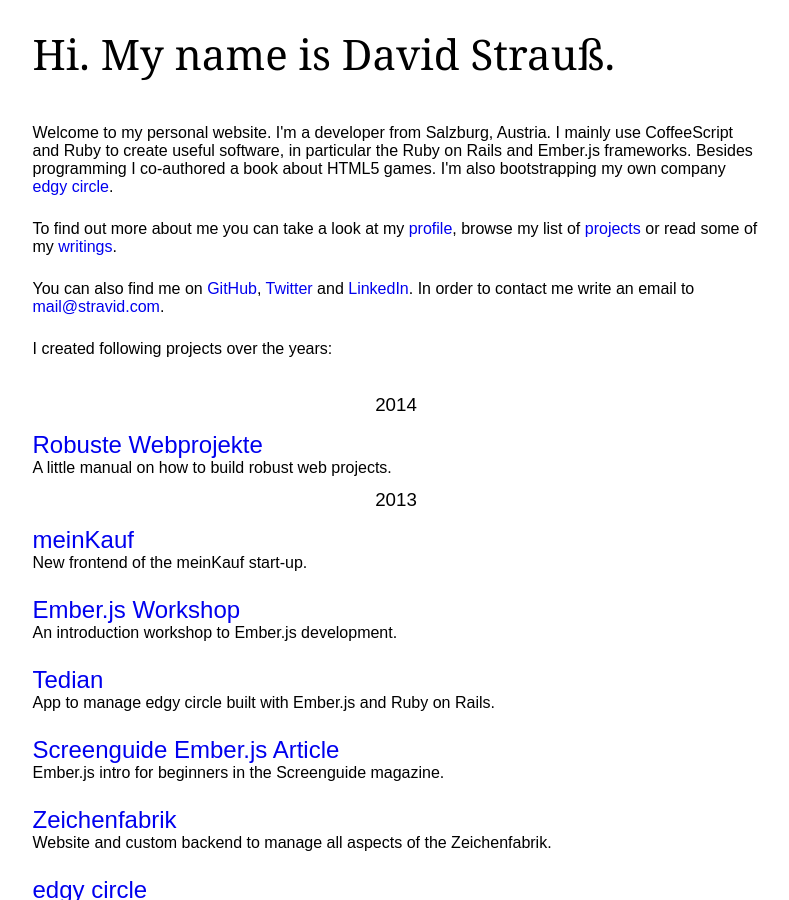
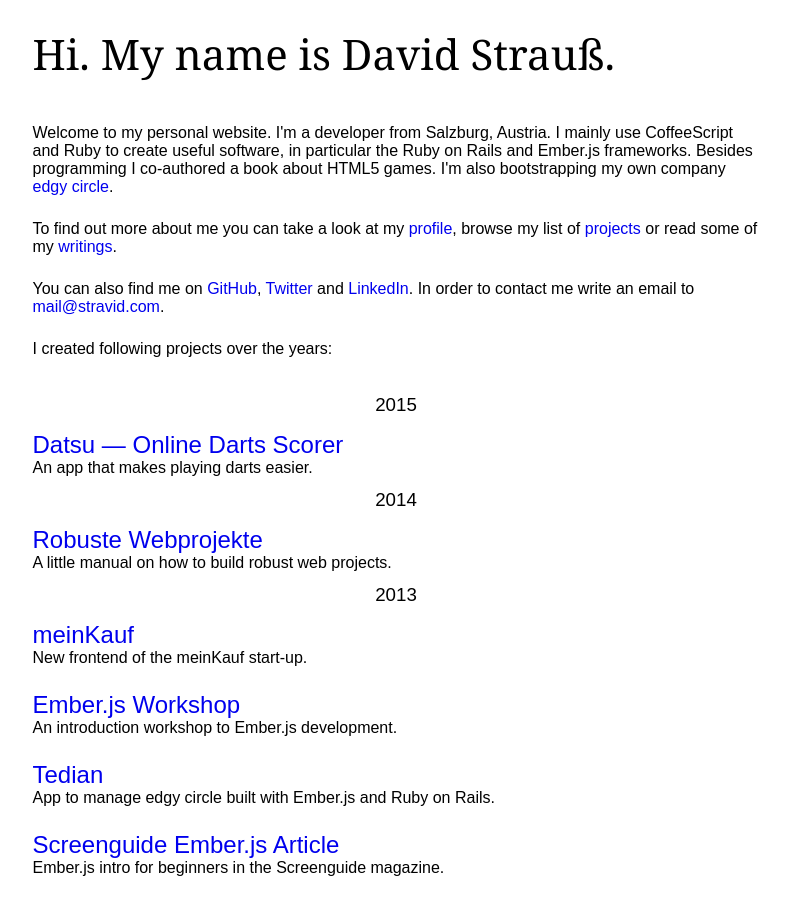
Before and after one commit to stravid/stravid-website, a Jekyll site: the page built from index.html, in a window 1280 px wide and 900 px high. Shown: the whole window, without its empty margins (244-1033 px from the left). Built offline with Jekyll 4.4.1, drawn with Linux system fonts in a browser that asks for light colours; Markdown is read by kramdown in place of the engine named in the settings; comment, search, counter and statistics services are not loaded.

Commit message:
Add Datsu to projects

```diff
--- a/index.html
+++ b/index.html
@@ -18,6 +18,14 @@
       </p>
 
       <a id="projects">&nbsp;</a>
+      <div class="year-divider"><h3>2015</h3></div>
+      <ul>
+        <li>
+          <h2><a href="http://www.dartboard.io">Datsu &mdash; Online Darts Scorer</a></h2>
+          <p>An app that makes playing darts easier.</p>
+        </li>
+      </ul>
+
       <div class="year-divider"><h3>2014</h3></div>
       <ul>
         <li>
```
